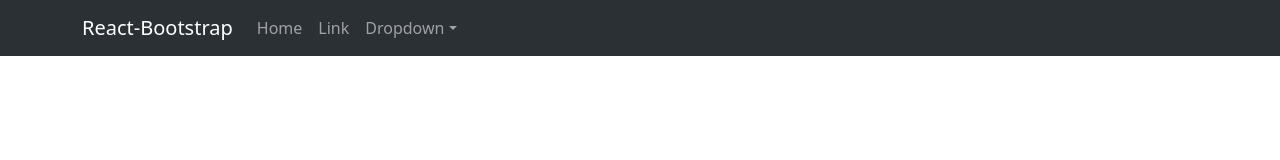
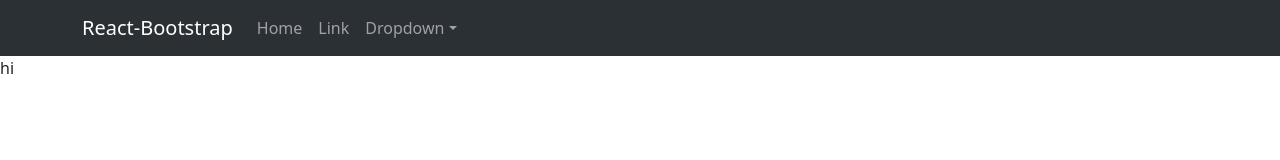
Before and after one commit to Vanillwa/mbti-react, a React (Create React App) app: page / in a window 1280 px wide. Shown: the top 160 px of the page. Built offline with nearby package versions, Linux system fonts and the light colour scheme.

Commit message:
사이드바 컴포넌트 파일 생성

```diff
--- a/src/App.js
+++ b/src/App.js
@@ -1,10 +1,12 @@
 import { Route, Routes } from "react-router-dom";
 import Main from "./pages/Main";
 import Header from "./component/Header";
+import Sidebar from "./component/Sidebar";
 function App() {
   return (
     <div className="App">
       <Header/>
+      <Sidebar/>
       <Routes>
 
       </Routes>
--- /dev/null
+++ b/src/component/Sidebar.js
@@ -0,0 +1,11 @@
+import React from 'react';
+
+const Sidebar = () => {
+  return (
+    <div>
+      hi
+    </div>
+  );
+};
+
+export default Sidebar;
```
